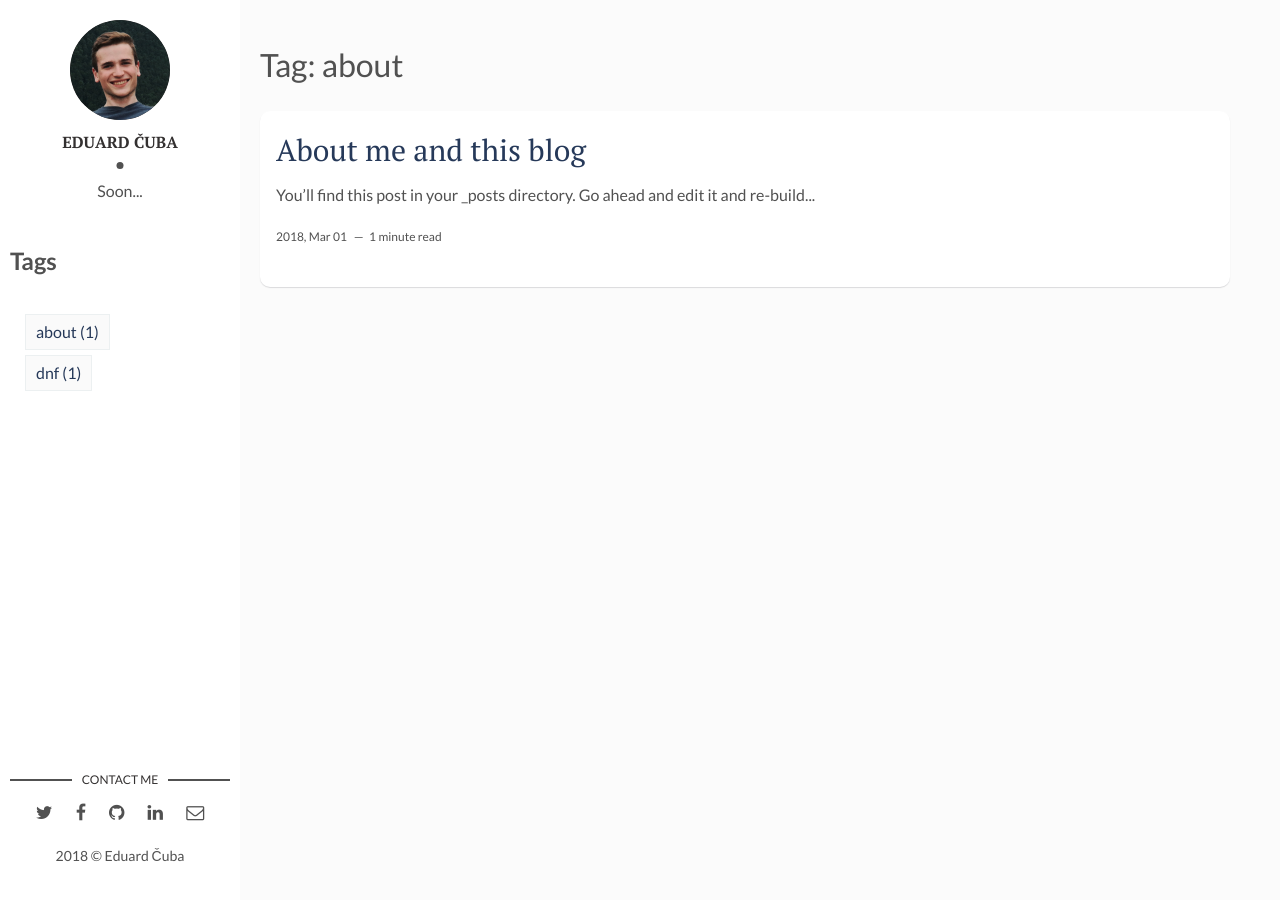
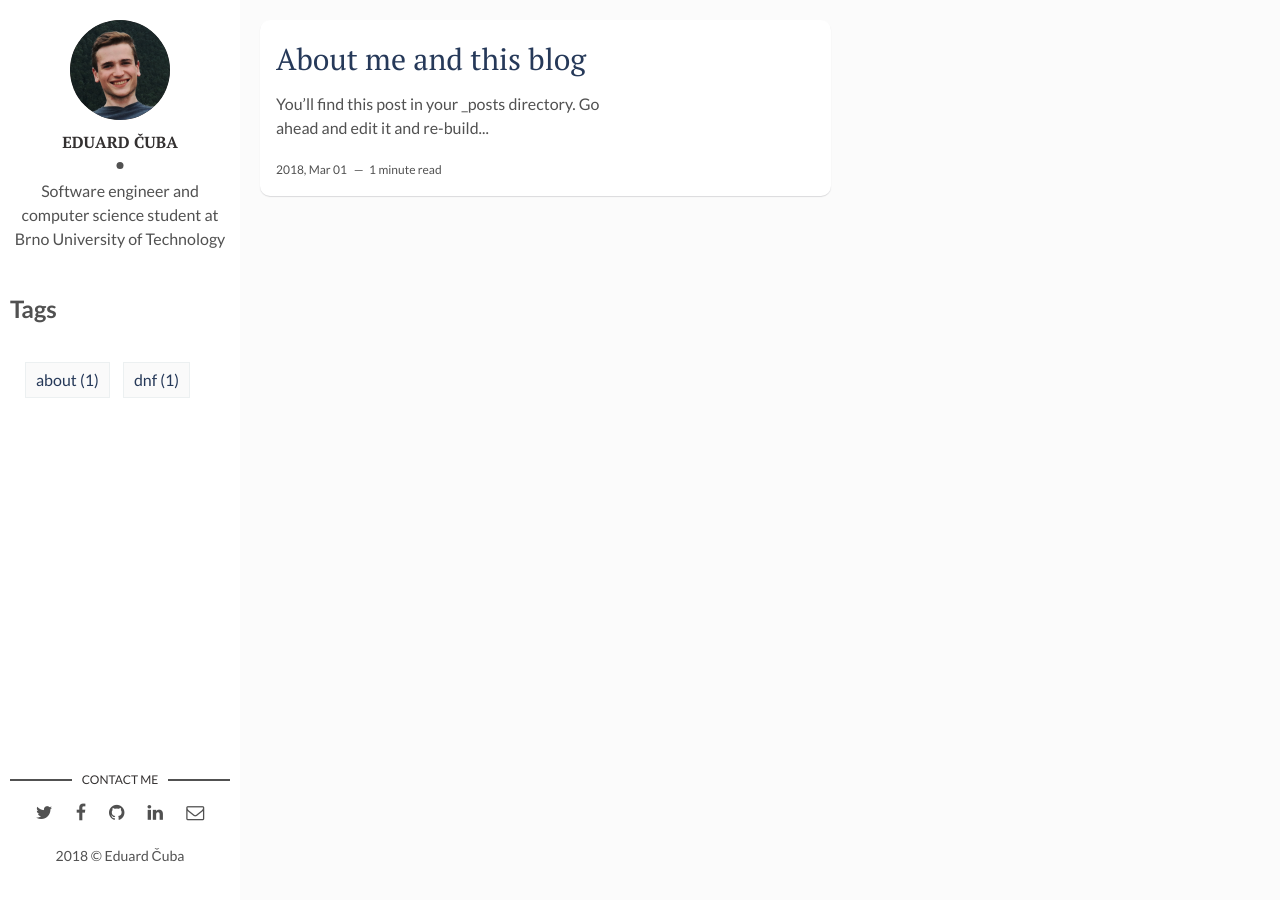
Before and after one commit to edcuba/edynox.github.io, a Jekyll site: the page built from tag/about.md, in a window 1280 px wide. Built offline with Jekyll 4.4.1, drawn with Linux system fonts in a browser that asks for light colours.

Commit message:
fix desc

```diff
--- a/_config.yml
+++ b/_config.yml
@@ -1,7 +1,5 @@
 title: Eduard Čuba - blog
-description: >
-  Computer science Bachelor student at Brno University of Technology
-  Software engineer
+description:
 permalink: ':title/'
 baseurl: "" # the subpath of your site, e.g. /blog
 url: "" # the base hostname & protocol for your site, e.g. http://example.com
@@ -10,7 +8,9 @@
 # Author Settings
 author: Eduard Čuba
 author-img: avatar.png
-about-author: Soon...
+about-author: >
+  Software engineer and
+  computer science student at Brno University of Technology
 twitter: Edynox_sk # add your Twitter handle
 facebook: cuba.eduard # add your Facebook handle
 github: edynox # add your Github handle
--- a/_layouts/tag.html
+++ b/_layouts/tag.html
@@ -2,7 +2,7 @@
 layout: main
 ---
 
-<h1>Tag: {{ page.tag }}</h1>
+<div>
     {% for post in site.tags[page.tag] %}
     <article class="post">
       {% if post.img %}
@@ -17,3 +17,4 @@
       </div>
     </article>
     {% endfor %}
+</div>
--- a/assets/css/main.css
+++ b/assets/css/main.css
@@ -1326,6 +1326,7 @@
 
 .categories li {
   margin: 5px;
+  display: inline-block;
   list-style: none;
 }
 
--- a/assets/css/scss/parts/_tag.scss
+++ b/assets/css/scss/parts/_tag.scss
@@ -41,6 +41,7 @@
   padding: 10px;
   li {
     margin: 5px;
+    display: inline-block;
     list-style: none;
     a {
       text-decoration: none;
```
Also changed, not shown: assets/css/scss/parts/_home-page.scss (line endings or trailing spaces). Lines whose indentation alone changed are shown as unchanged.
